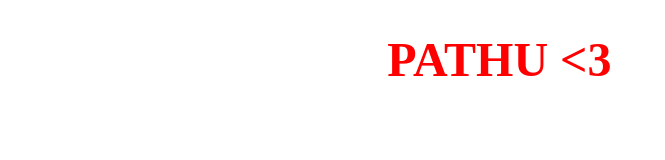
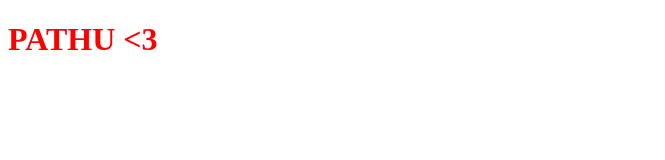
Before and after one commit to rafee710/rafee, a plain HTML site: page index.html in a window 1280 px wide. Shown: the whole page, without its empty margins (0-665 px from the left). Drawn offline with Linux system fonts and the light colour scheme.

Commit message:
Update style.css

```diff
--- a/style.css
+++ b/style.css
@@ -1,6 +1,6 @@
 h1 {
     color: red;
-    font-size:48px;
+    font-size:48 px;
     font-weight:700;
-    margin-left: 30%;
+    margin-left: 30 px;
 }
```
